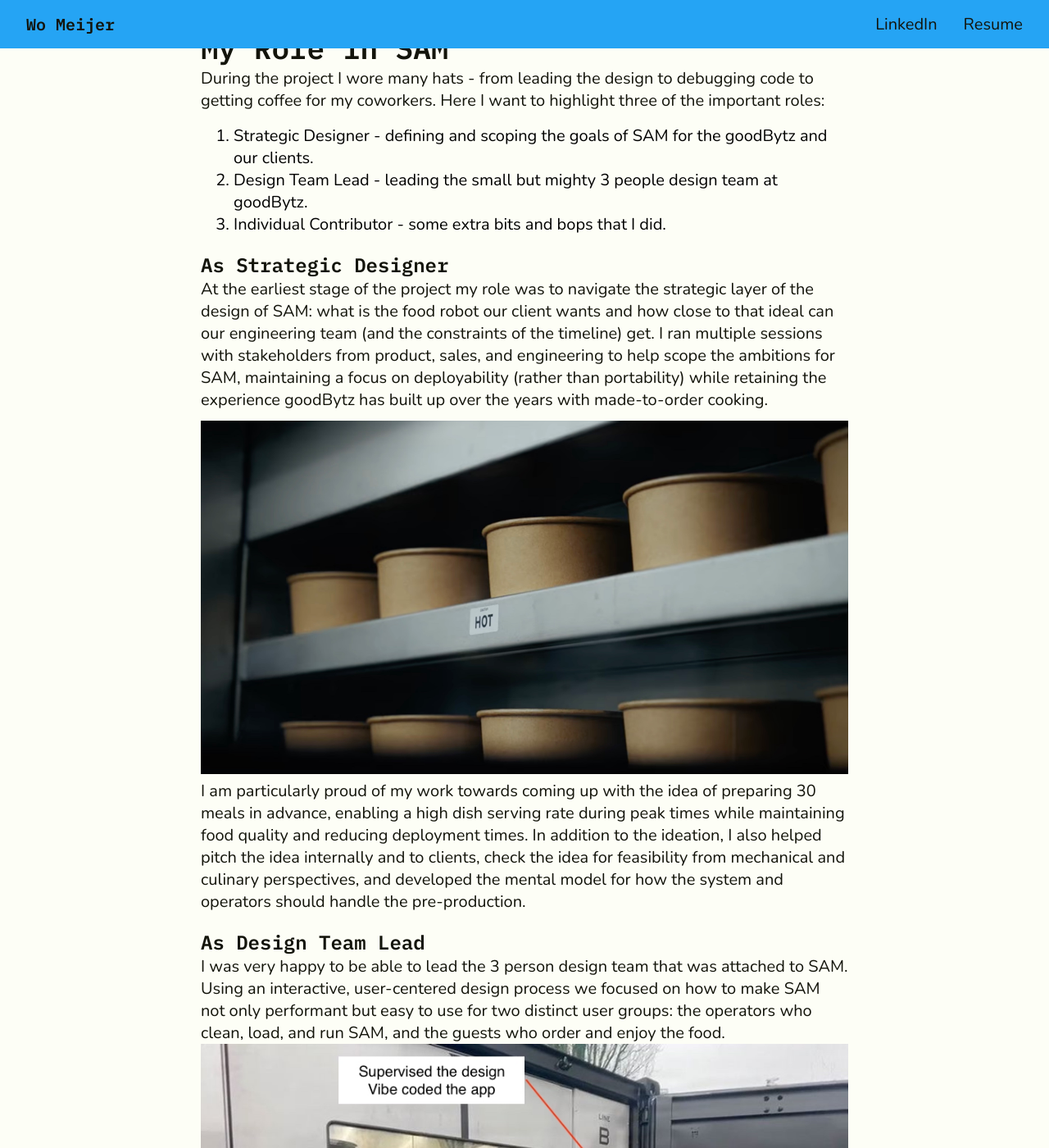
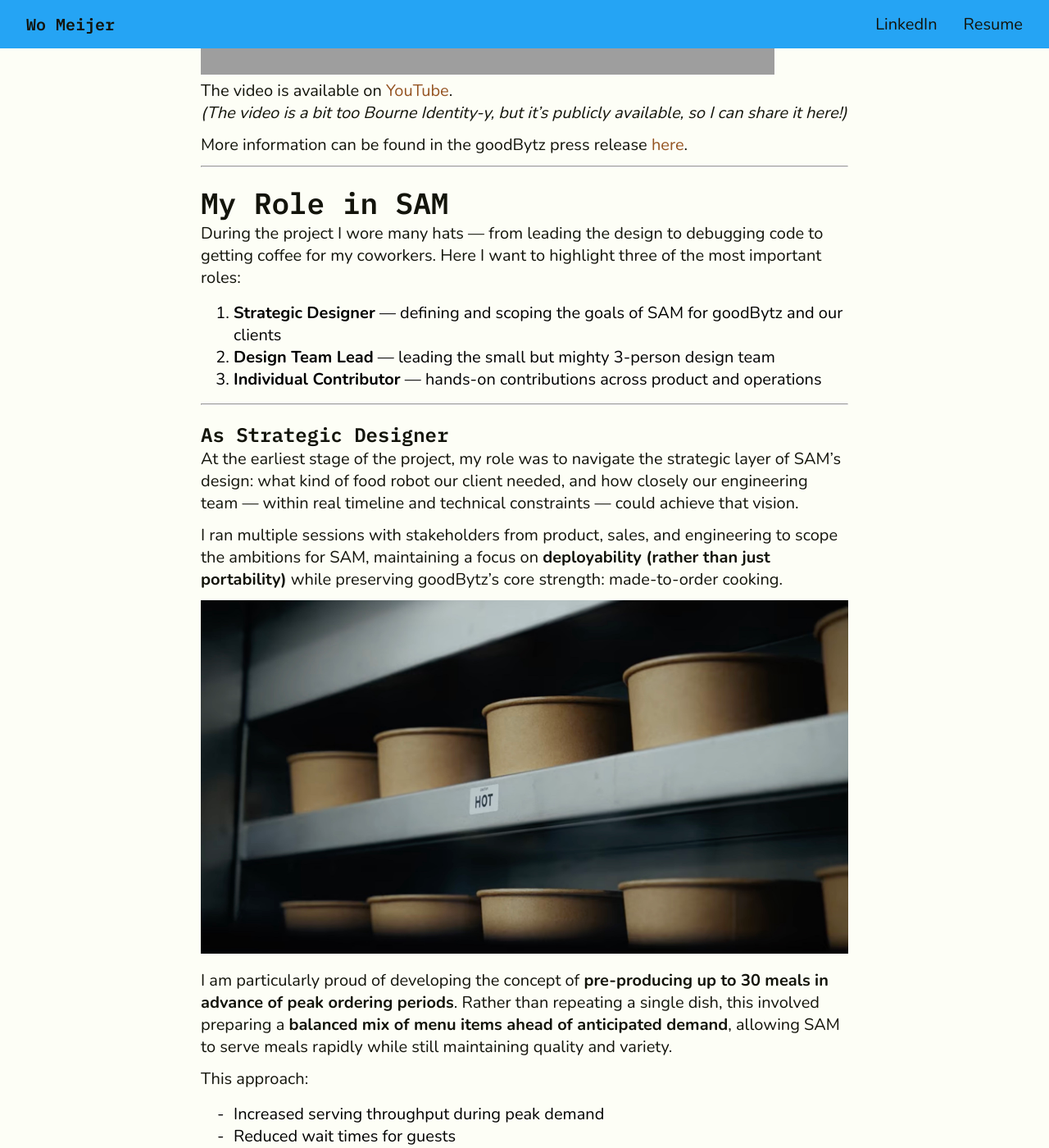
Before and after one commit to womei/womeijerdotcom, a Jekyll site: the page built from _posts/2026-04-12-SAM.md, in a window 1280 px wide and 1400 px high, scrolled down 1721 px. Shown: the whole window at 82% size. Built offline with Jekyll 4.4.1, drawn with Linux system fonts in a browser that asks for light colours; some of the changed text lies outside the part shown; grey boxes are pictures that could not be loaded.

Commit message:
updated the sam post based on feedback

```diff
--- a/_posts/2026-04-12-SAM.md
+++ b/_posts/2026-04-12-SAM.md
@@ -6,7 +6,11 @@
 youtubeId: "JrA4int4y9s"
 ---
 
-SAM is the world's first portable autonomous food robot. By fitting inside of a standard 20ft ISO shipping container, SAM can be integrated into existing logistics, bringing cooked to order meals to people no matter the location.
+> **Highlights:** By rethinking how meals are prepped and served inside a constrained, deployable system, SAM was able to scale from roughly 80 meals per hour of other GoodBytz systems to a peak operation mode of 130 meals per hour. This is a direct result of my alignment between U.S. military-style deployment expectations and the capabilities of our engineering team.
+
+---
+
+SAM is the world's first portable autonomous food robot. By fitting inside of a standard 20ft ISO shipping container, SAM can be integrated into existing logistics, bringing cooked-to-order meals to people no matter the location.
 
 ![SAM-on-truck]({{ site.baseurl }}/assets/images/SAM_on_truck.jpg)
 
@@ -14,39 +18,76 @@
 
 Here I will share what I did on the project, using publicly available information.
 
+---
+
 ### Info About SAM
 
 {% include youtubePlayer.html id=page.youtubeId %}
+
 The video is available on [YouTube](https://www.youtube.com/watch?v={{ page.youtubeId }}).
-(the video is a bit too Bourne Identity-y, but it's publicly available, so I can share it here!)
+*(The video is a bit too Bourne Identity-y, but it's publicly available, so I can share it here!)*
 
 More information can be found in the goodBytz press release [here](https://www.goodbytz.com/press/goodbytz-pr%C3%A4sentiert-sam-die-weltweit-erste-robotische-k%C3%BCche-im-container-f%C3%BCr-einsatzorte-ohne-infrastruktur).
 
+---
+
 ## My Role in SAM
-During the project I wore many hats - from leading the design to debugging code to getting coffee for my coworkers. Here I want to highlight three of the important roles:
 
-1. Strategic Designer - defining and scoping the goals of SAM for the goodBytz and our clients.
-2. Design Team Lead - leading the small but mighty 3 people design team at goodBytz.
-3. Individual Contributor - some extra bits and bops that I did.
+During the project I wore many hats — from leading the design to debugging code to getting coffee for my coworkers. Here I want to highlight three of the most important roles:
+
+1. **Strategic Designer** — defining and scoping the goals of SAM for goodBytz and our clients
+2. **Design Team Lead** — leading the small but mighty 3-person design team
+3. **Individual Contributor** — hands-on contributions across product and operations
+
+---
 
 ### As Strategic Designer
-At the earliest stage of the project my role was to navigate the strategic layer of the design of SAM: what is the food robot our client wants and how close to that ideal can our engineering team (and the constraints of the timeline) get. I ran multiple sessions with stakeholders from product, sales, and engineering to help scope the ambitions for SAM, maintaining a focus on deployability (rather than portability) while retaining the experience goodBytz has built up over the years with made-to-order cooking.
+
+At the earliest stage of the project, my role was to navigate the strategic layer of SAM’s design: what kind of food robot our client needed, and how closely our engineering team — within real timeline and technical constraints — could achieve that vision.
+
+I ran multiple sessions with stakeholders from product, sales, and engineering to scope the ambitions for SAM, maintaining a focus on **deployability (rather than just portability)** while preserving goodBytz’s core strength: made-to-order cooking.
 
 ![SAM-pre-production]({{ site.baseurl }}/assets/images/SAM_pre_production.jpg)
-I am particularly proud of my work towards coming up with the idea of preparing 30 meals in advance, enabling a high dish serving rate during peak times while maintaining food quality and reducing deployment times. In addition to the ideation, I also helped pitch the idea internally and to clients, check the idea for feasibility from mechanical and culinary perspectives, and developed the mental model for how the system and operators should handle the pre-production.
+
+I am particularly proud of developing the concept of **pre-producing up to 30 meals in advance of peak ordering periods**. Rather than repeating a single dish, this involved preparing a **balanced mix of menu items ahead of anticipated demand**, allowing SAM to serve meals rapidly while still maintaining quality and variety.
+
+This approach:
+- Increased serving throughput during peak demand
+- Reduced wait times for guests
+- Enabled smoother, faster deployment in the field
+
+In addition to ideation, I helped:
+- Pitch the concept internally and to clients
+- Validate feasibility from mechanical and culinary perspectives
+- Define the operational model for how the system and operators manage pre-production
+
+---
 
 ### As Design Team Lead
-I was very happy to be able to lead the 3 person design team that was attached to SAM. Using an interactive, user-centered design process we focused on how to make SAM not only performant but easy to use for two distinct user groups: the operators who clean, load, and run SAM, and the guests who order and enjoy the food.
+
+As leader of the 3-person design team, we used an **interactive, user-centered design process** to ensure SAM was not only high-performing, but also intuitive and usable.
+
+We designed for two distinct user groups:
+- **Operators** — who clean, load, maintain, and run SAM
+- **Guests** — who order and receive food
+
 ![SAM-interface]({{ site.baseurl }}/assets/images/SAM_ordering_interface.jpg)
 
-Our outcomes included packout procedures and ergonomic analyses of the operator workflows, and an innovative and aesthetic ordering interface.
+Our outcomes included:
+- Packout procedures and deployment workflows
+- Ergonomic analysis of operator tasks
+- A streamlined and visually engaging ordering interface
+
+---
 
 ### As Individual Contributor
+
 ![SAM-loading]({{ site.baseurl }}/assets/images/SAM_loading_ingredients.jpg)
-While SAM was entirely a team effort, there were some extra bits that I did as an IC:
 
-- Transform the UI/UX design into React App using `vibe coding`
-- Create Linux script to set up ordering interface computers
-- Rework liquid feeding procedure
-- Design portable weather cover for SAM (needs redesign :/ )
-- Apply feeder slot labels
+While SAM was entirely a team effort, I also contributed directly in several areas:
+
+- Transformed UI/UX designs into a React app using `vibe coding`
+- Created Linux scripts to set up ordering interface computers
+- Reworked the liquid feeding procedure
+- Designed a portable weather cover for SAM *(needs redesign :/)*
+- Applied feeder slot labeling system
```
